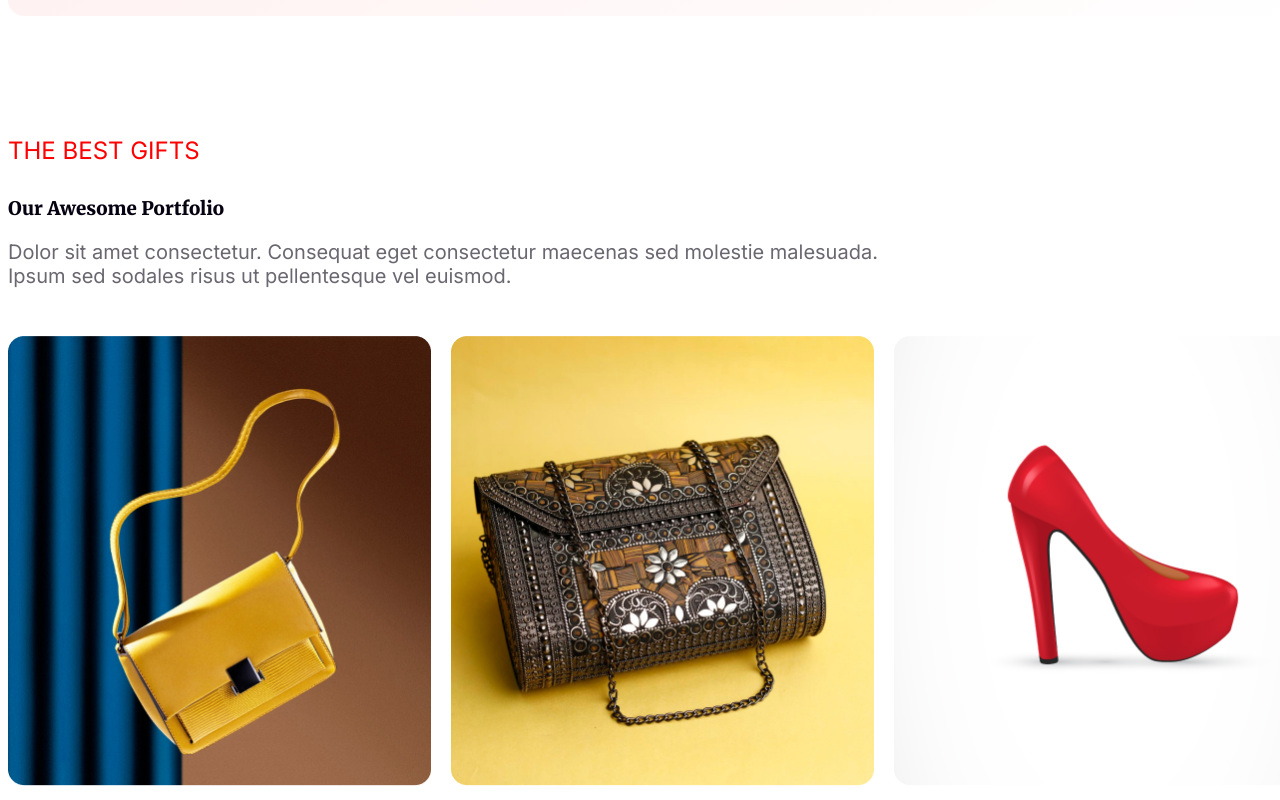
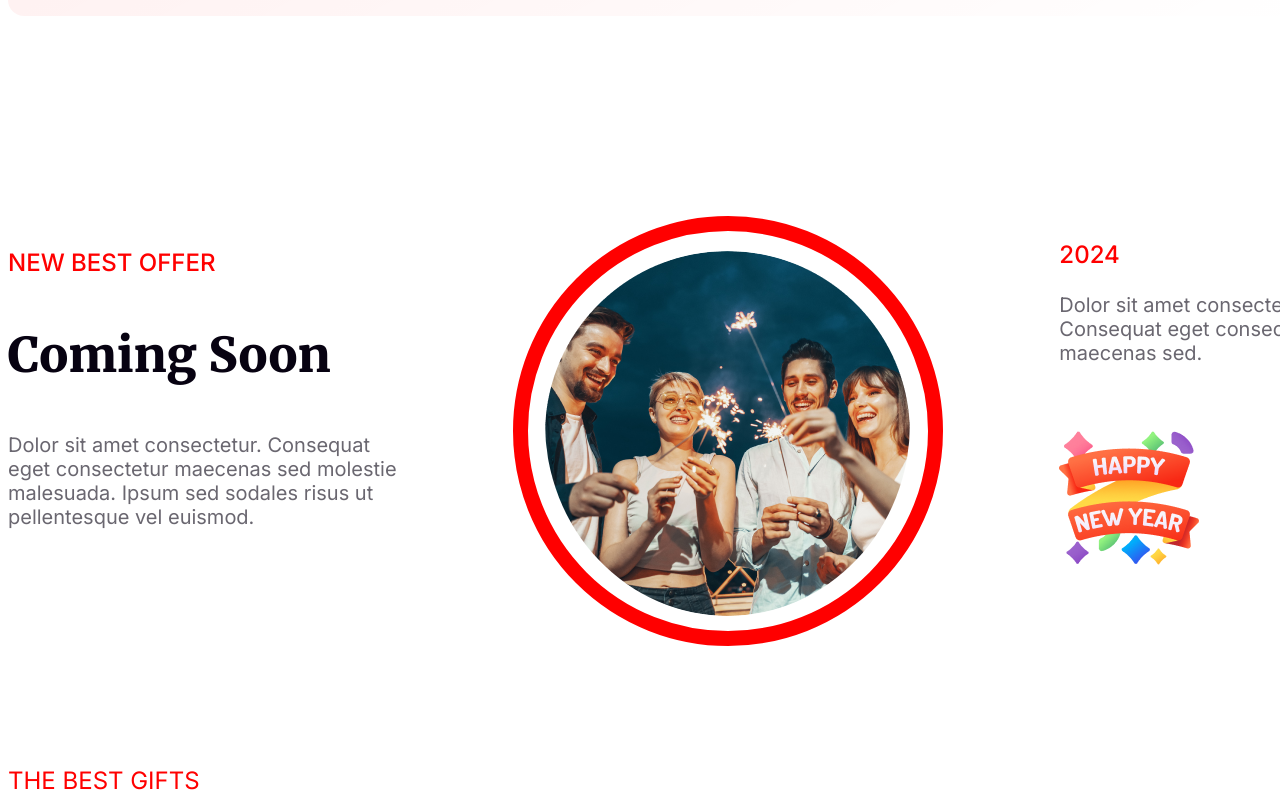
Before and after one commit to ratib54/B9A1-NEW-YEAR, a plain HTML site: page index.html in a window 1280 px wide. Shown: the part 3100-3900 px from the top of the page. Drawn offline with Linux system fonts and the light colour scheme.

Commit message:
added advace-1

```diff
--- a/index.html
+++ b/index.html
@@ -58,6 +58,27 @@
         <button class="btn">Join Now</button>
 </section>
 
+<!-- advance-1 -->
+
+<section class="adv-1">
+
+ <div class="task-1">
+<h4>NEW BEST OFFER</h4>
+<h3>Coming Soon</h3>
+<p>Dolor sit amet consectetur. Consequat <br> eget consectetur maecenas sed molestie <br>malesuada. Ipsum sed sodales risus ut <br> pellentesque vel euismod. </p>
+ </div>
+ <div class="task-2">
+  <div class="curcle"><img src="images/Ellipse 1.png" alt=""></div>
+ </div>
+ <div class="task-3">
+<h3>2024</h3>
+<p>Dolor sit amet consectetur. <br> Consequat eget consectetur <br> maecenas sed.</p>
+  <img class="curcle-1" src="images/Group 96.png" alt="">
+ </div>
+
+
+</section>
+
 <!-- fifth step -->
 <section class="container-4">
  <div class="text-3">
@@ -110,12 +131,12 @@
      <img src="images/Instagram.png" alt="">
      <img src="images/Twitter.png" alt="">
      <img src="images/Linkedin.png" alt="">
+     </div>
+    <div class="last-2">
+    <h4> <img src="images/Call.png" alt=""> +00 123 584 124</h4>
+    <h4> <img src="images/Website.png" alt=""> www.website.com</h4>
+    <h5>Unsubscribe</h5>
     </div>
-    <div class="last-2">
-    <h4>+00 123 584 124</h4>
-    <h4>www.website.com</h4>
-    <h5>Unsubscribe</h5>
-
     </div>
   </footer>
 </body>
--- a/styles/style.css
+++ b/styles/style.css
@@ -292,6 +292,7 @@ footer{
  justify-content: space-between;
 
 }
+
 .last {
 
  padding: 120px 0px 0px 140px;
@@ -331,3 +332,75 @@ footer{
  margin-top: 298px;
  cursor: pointer;
 }
+
+
+.adv-1{
+ display: flex;
+ margin: 120px auto 0px;
+ width: 1320px;
+ justify-content: space-between;
+ padding-top:80px ;
+ border-radius: 16px;
+}
+
+.task-1 > h4{
+
+ color: #F00;
+ font-size: 24px;
+ font-weight: 500;
+ font-family: 'Inter', sans-serif;
+
+}
+
+.task-1 > h3 {
+
+ font-size:48px ;
+ font-weight:900 ;
+ color: #070211 ;
+ font-family: 'Merriweather', serif;
+
+}
+
+.task-1 > p {
+ color: rgba(7, 2, 17, 0.60);
+ font-family: 'Inter', sans-serif;
+font-size: 20px;
+font-weight: 400;
+}
+
+.task-3 > h3{
+
+ color: #F00;
+ font-size: 24px;
+ font-weight: 500;
+ font-family: 'Inter', sans-serif;
+}
+
+.task-3 > p{
+ color: rgba(7, 2, 17, 0.60);
+ font-family: 'Inter', sans-serif;
+font-size: 20px;
+font-weight: 400;
+
+}
+
+.curcle-1{
+
+ padding-top: 43px;
+}
+
+.curcle > img{
+
+ border-radius: 50%;
+padding-top: 20px;
+
+}
+
+.curcle{
+
+ width: 400px;
+height: 400px;
+border: 15px solid #F00;
+border-radius: 50%;
+text-align: center;
+}
```
